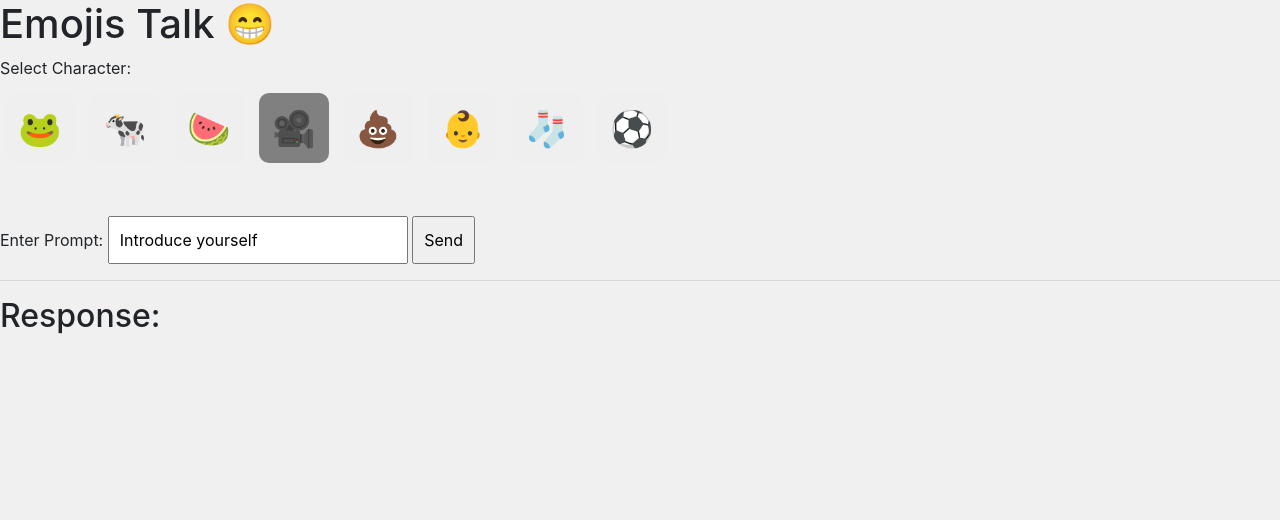
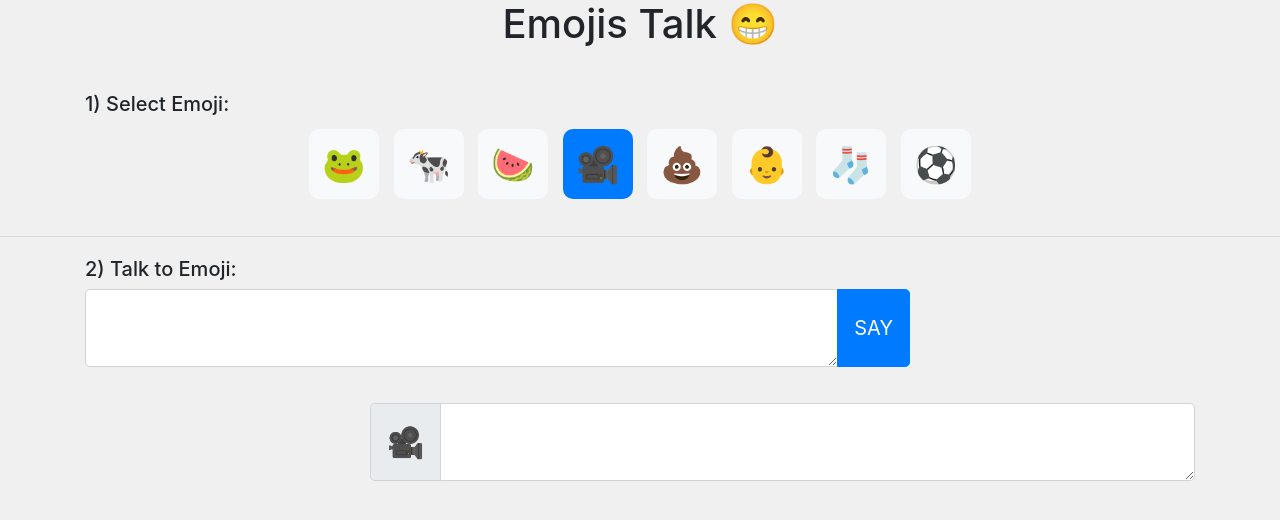
Before and after one commit to nanclin/EmojisTalk, a PHP site: page / in a window 1280 px wide. Shown: the top 520 px of the page. Run offline with PHP 8.4, Linux system fonts and the light colour scheme.

Commit message:
Better formatting and layout using bootstrap.

```diff
--- a/index.php
+++ b/index.php
@@ -9,40 +9,113 @@
     <link rel="stylesheet" href="style.css"> <!-- Ensure this path is correct -->
 </head>
 <body>
-    <h1>Emojis Talk 😁</h1>
-    <form action="process.php" method="POST">
-        <label for="character">Select Character:</label>
 
-        <div id="emojiButtons">
-            <button type="button" class="emoji-button" data-emoji="🐸">🐸</button>
-            <button type="button" class="emoji-button" data-emoji="🐄">🐄</button>
-            <button type="button" class="emoji-button" data-emoji="🍉">🍉</button>
-            <button type="button" class="emoji-button selected" data-emoji="🎥">🎥</button>
-            <button type="button" class="emoji-button" data-emoji="💩">💩</button>
-            <button type="button" class="emoji-button" data-emoji="👶">👶</button>
-            <button type="button" class="emoji-button" data-emoji="🧦">🧦</button>
-            <button type="button" class="emoji-button" data-emoji="⚽">⚽</button>
+    <!-- title -->
+
+    <div class="container-fluid">
+        <div class="row">
+            <div class="col-sm">
+                <h1 class="text-center mb-4">Emojis Talk 😁</h1>
+            </div>
+        </div>
+    </div>
+
+    <form action="process.php" method="POST" id="emojiForm">
+
+      <!-- character selection -->
+
+        <div class="container">
+            <div class="row">
+                <div class="col-sm">
+                    <h5>1) Select Emoji:</h5>
+                </div>
+            </div>
         </div>
 
-        <!-- Hidden input to store selected emoji value -->
-        <input type="hidden" name="character" id="selectedEmoji" value="🎥">
+        <div class="container-fluid">
+            <div class="row">
+                <div class="col-sm">
+                    <div class="form-group">
+                        <div id="emojiButtons" class="text-center">
+                            <button type="button" class="emoji-button btn btn-light" data-emoji="🐸">🐸</button>
+                            <button type="button" class="emoji-button btn btn-light" data-emoji="🐄">🐄</button>
+                            <button type="button" class="emoji-button btn btn-light" data-emoji="🍉">🍉</button>
+                            <button type="button" class="emoji-button btn btn-light selected" data-emoji="🎥">🎥</button>
+                            <button type="button" class="emoji-button btn btn-light" data-emoji="💩">💩</button>
+                            <button type="button" class="emoji-button btn btn-light" data-emoji="👶">👶</button>
+                            <button type="button" class="emoji-button btn btn-light" data-emoji="🧦">🧦</button>
+                            <button type="button" class="emoji-button btn btn-light" data-emoji="⚽">⚽</button>
+                        </div>
+                        <input type="hidden" name="character" id="selectedEmoji" value="🎥">
+                    </div>
+                </div>
+            </div>
+        </div>
 
-        <br><br>
-        <label for="prompt">Enter Prompt:</label>
-        <input type="text" name="prompt" id="prompt" rows="4" cols="50" value="Introduce yourself"></input>
-        <input class="confirm-button" type="submit" value="Send">
+
+        <hr>
+
+
+        <!-- text input -->
+        <div class="container">
+
+          <div class="row">
+            <div class="col">
+              <!-- 💬 -->
+              <h5>2) Talk to Emoji:</h5>
+            </div>
+          </div>
+
+        <div class="row">
+            <div class="col-9">
+
+                <div class="input-group input-group-lg mb-3">
+                  <textarea type="text" name="prompt" id="prompt" class="form-control"></textarea>
+                  <div class="input-group-append">
+                    <!-- <span class="input-group-text">.00</span> -->
+                    <input type="submit" value="SAY" class="btn btn-primary">
+                  </div>
+                </div>
+            </div>
+
+            <div class="col">
+            </div>
+        </div>
+        </div>
 
     </form>
 
-    <hr>
-    <h2>Response:</h2>
-    <pre id="response"></pre>
+        <!-- <hr> -->
+
+        <!-- response -->
+        <div class="container">
+            <div class="row">
+                <div class="col">
+                </div>
+                <div class="col-9">
+
+                    <div class="input-group input-group-lg">
+                        <div class="input-group-prepend">
+                            <span class="input-group-text" id="selectedEmojiDisplay" style="font-size: 30px;">🎥</span>
+                        </div>
+                        <textarea id="response" type="text" class="form-control readonly"></textarea>
+                    </div>
+
+                </div>
+            </div>
+
+        </div>
+
 
     <!-- Bootstrap Spinner -->
     <div id="loadingSpinner" class="d-none">
         <div class="d-flex justify-content-center">
             <div class="spinner-border" role="status">
                 <span class="sr-only">Loading...</span>
+            </div>
+        </div>
+    </div>
+
             </div>
         </div>
     </div>
--- a/script.js
+++ b/script.js
@@ -3,6 +3,7 @@ const emojiButtons = document.querySelectorAll('.emoji-button');
 const selectedEmojiInput = document.getElementById('selectedEmoji');
 const form = document.querySelector('form');
 const loadingSpinner = document.getElementById('loadingSpinner');
+const selectedEmojiDisplay = document.getElementById('selectedEmojiDisplay');
 
 // Add event listeners to all emoji buttons
 emojiButtons.forEach(button => {
@@ -15,6 +16,9 @@ emojiButtons.forEach(button => {
 
         // Update the hidden input value with the selected emoji
         selectedEmojiInput.value = this.dataset.emoji;
+
+        // Update the display div with the selected emoji
+        selectedEmojiDisplay.textContent = this.dataset.emoji;
     });
 });
 
@@ -38,10 +42,10 @@ form.addEventListener('submit', async (event) => {
             body: formData
         });
         const text = await response.text();
-        document.getElementById('response').textContent = text;
+        document.getElementById('response').value = text;
     } catch (error) {
         console.error('Error:', error);
-        document.getElementById('response').textContent = 'An error occurred.';
+        document.getElementById('response').value = 'An error occurred.';
     } finally {
         loadingSpinner.classList.add('d-none'); // Hide spinner
     }
--- a/style.css
+++ b/style.css
@@ -28,34 +28,16 @@ button.emoji-button {
     border: none;
     cursor: pointer;
 }
-
-button.emoji-button.selected{
-  padding: 5px;
-  margin: 5px;
-  width: 70px;
-  height: 70px;
-  font-size: 35px;
-  background-color: gray;
+.emoji-button.selected {
+    background-color: #007bff;
 }
 
-button.emoji-button {
-  transition-duration: 0.2s;
+
+/* Custom styling for the form and spinner */
+#loadingSpinner {
+    position: fixed;
+    top: 50%;
+    left: 50%;
+    transform: translate(-50%, -50%);
+    z-index: 1000;
 }
-
-button.emoji-button:hover {
-  background-color: #fff;
-  color: white;
-}
-
-button.emoji-button.selected:hover{
-    background-color: gray;
-}
-
-input#prompt{
-    width: 300px;
-    padding: 10px;
-}
-
-.confirm-button{
-    padding: 10px;
-}
```
Lines whose indentation alone changed are shown as unchanged.
